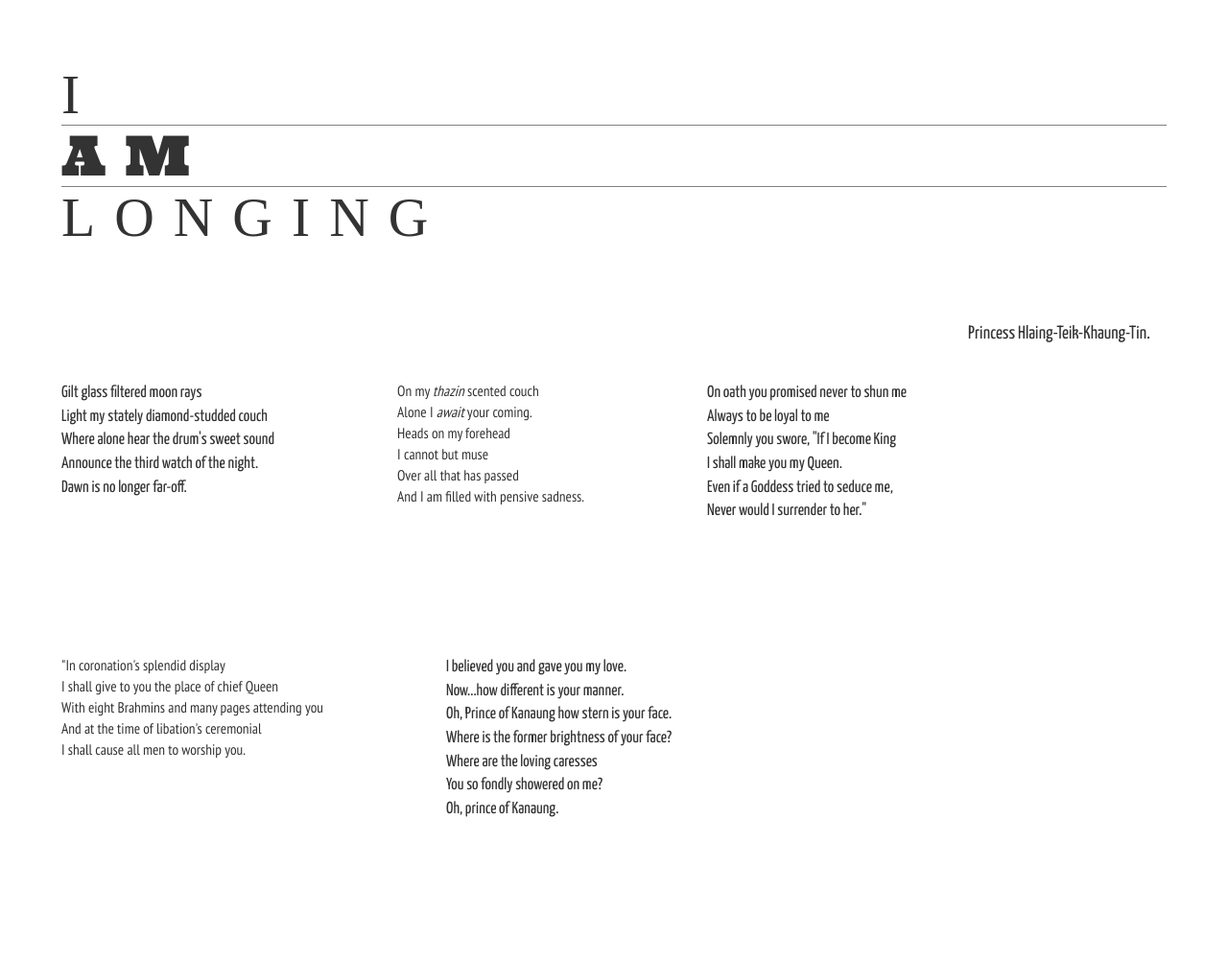
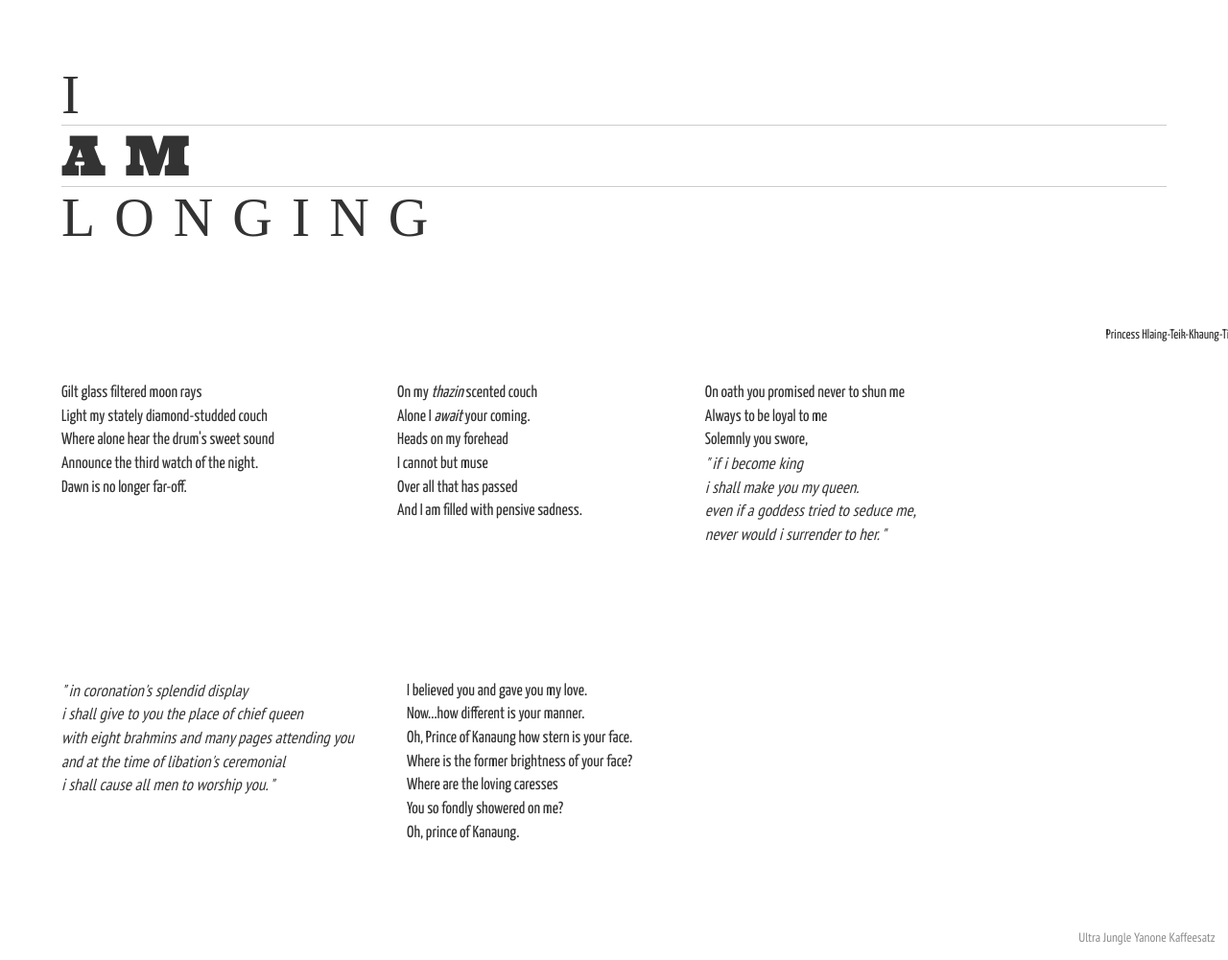
Before and after one commit to aungthurhahein/typoem, a plain HTML site: page index.html in a window 1280 px wide. Shown: the part 10194-11195 px from the top of the page at 96% size. Before the commit the page ends 11124 px from the top, so only its background shows below. Drawn offline with nearby package versions, Linux system fonts and the light colour scheme; a web font is replaced by a local one.

Commit message:
I am longing

```diff
--- a/css/main.css
+++ b/css/main.css
@@ -568,8 +568,6 @@ background:#fff url(../imgs/jasmine-2.gif) no-repeat right center;
 }
 /*LOVE IN SECRET ENCOUNTERED*/
 /*I am longing*/
-.longing{
-}
 .longing h2{
     text-transform: uppercase;
     font-family: 'Junge', serif;
@@ -577,30 +575,48 @@ background:#fff url(../imgs/jasmine-2.gif) no-repeat right center;
     font-weight: 400;
     padding: 5%;
     letter-spacing: 20px;
-
 }
 .longing h2 span{
     display: block;
     font-family: 'Ultra',serif;
-    border-top: 1px solid gray;
-    border-bottom: 1px solid gray;
+    border-top: 1px solid #ccc;
+    border-bottom: 1px solid #ccc;
 }
 .longing p{
-    font-family: 'PT Sans Narrow',sans-serif;
-    font-size: 0.8em;
+    font-family: 'Yanone Kaffeesatz',sans-serif;
+    font-size: 0.9em;
     float: left;
     padding: 5%;
     white-space: nowrap;
+    max-width: 360px;
 }
-.longing p:nth-child(2n+1){
-        font-family: 'Yanone Kaffeesatz',sans-serif;
-    font-size: 0.9em;
+.longing quote{
+    font-family: 'PT Sans Narrow',sans-serif;
+    display: block;
+    text-transform:lowercase;
+    font-style: oblique;
 }
 .longing span.author{
-        font-family: 'Yanone Kaffeesatz',sans-serif;
-
+    font-size: 0.8em;
+    float: right;
+}
+.longing span.fonts{
+    font-family: 'PT Sans Narrow',sans-serif;
+    clear: both;
+    font-size: 0.7em;
+    float: right;
+    padding: 1em;
+}
+.longing span.fonts a{
+    color: #8b8989;
+}
+.longing span.fonts a:hover{
+    color: #8b7765;
+    text-decoration: underline;
 }
 /*I am longing*/
+
+
 /** poem 3 **/
 .poem__3 {
     padding: 10%;
--- a/index.html
+++ b/index.html
@@ -541,12 +541,15 @@
 </div>
 </div>
 <!--/LOVE IN SECRET ENCOUNTERED-->
+
 <!--I AM LONGING-->
 <div class="container-fluid longing">
     <div class="row">
         <h2>I <span>Am</span> Longing</h2>
-        <span class="author">
-            Princess Hlaing-Teik-Khaung-Tin.
+         <span class="author">
+               <p>
+                    Princess Hlaing-Teik-Khaung-Tin
+               </p>
         </span>
         <p>
             Gilt glass filtered moon rays<br/>
@@ -566,17 +569,17 @@
         <p>
             On oath you promised never to shun me<br/>
             Always to be loyal to me<br/>
-            Solemnly you swore, <quote>"If I become King<br/>
+            Solemnly you swore, <quote>" If I become King<br/>
             I shall make you my Queen.<br/>
             Even if a Goddess tried to seduce me,<br/>
-            Never would I surrender to her."</quote>
+            Never would I surrender to her. "</quote>
         </p>
         <p>
-            <quote>"In coronation's splendid display<br/>
+            <quote>" In coronation's splendid display<br/>
             I shall give to you the place of chief Queen<br/>
             With eight Brahmins and many pages attending you<br/>
             And at the time of libation's ceremonial<br/>
-            I shall cause all men to worship you.</quote>
+            I shall cause all men to worship you. "</quote>
         </p>
         <p>
             I believed you and gave you my love.<br/>
@@ -587,6 +590,12 @@
             You so fondly showered on me?<br/>
             Oh, prince of Kanaung.
         </p>
+
+        <span class="fonts">
+                             <a href="http://www.google.com/fonts/specimen/Ultra" target="_blank">Ultra</a>
+                    <a href="http://www.google.com/fonts/specimen/Jungle" target="_blank">Jungle</a>
+                                        <a href="http://www.google.com/fonts/specimen/Yanone Kaffeesatz" target="_blank">Yanone Kaffeesatz</a>
+        </span>
     </div>
 </div>
 <!--/I AM LONGING-->
```
